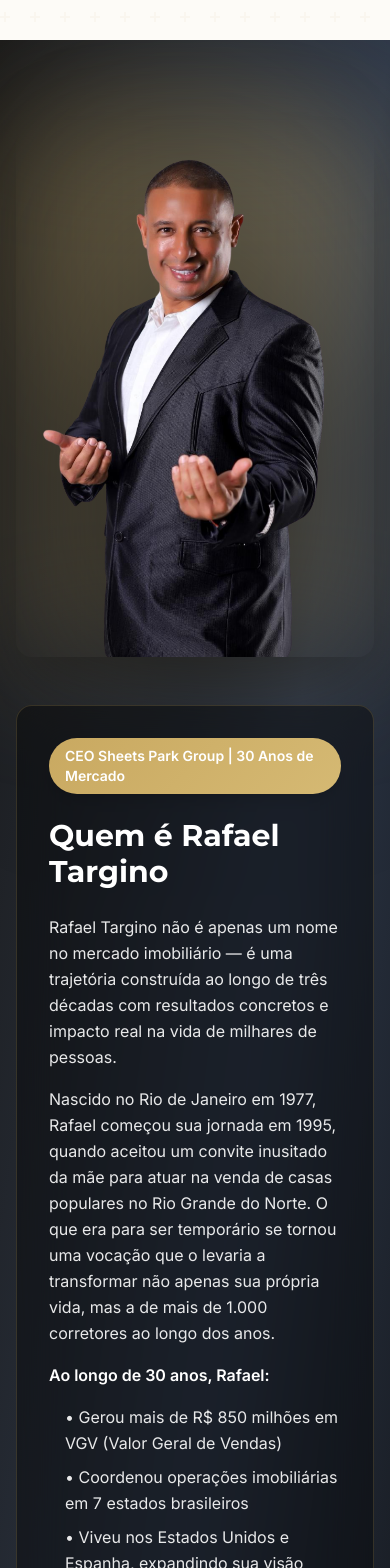
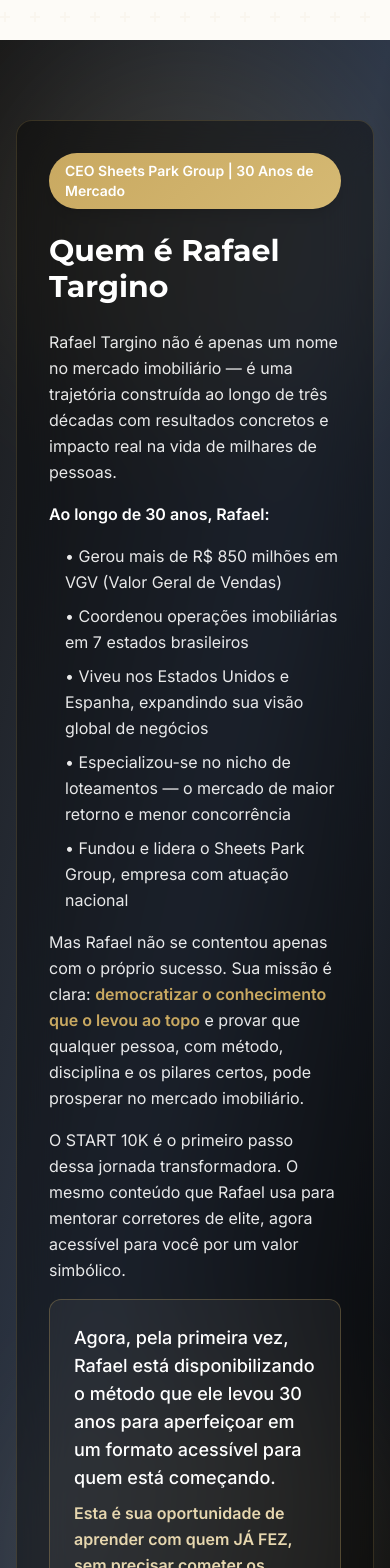
Before and after one commit to econnectmarketingdigital-cloud/isca-rafael, a React (Vite) app: page / in a window 390 px wide. Shown: the part 4940-6508 px from the top of the page. Built offline with nearby package versions, Linux system fonts and the light colour scheme.

Commit message:
Optimize About Author section for mobile

```diff
--- a/src/components/AboutAuthor.tsx
+++ b/src/components/AboutAuthor.tsx
@@ -24,7 +24,7 @@
                         initial={{ opacity: 0, x: -30 }}
                         whileInView={{ opacity: 1, x: 0 }}
                         viewport={{ once: true }}
-                        className="lg:col-span-2"
+                        className="lg:col-span-2 hidden lg:block"
                     >
                         <div className="relative">
                             {/* Rafael's Photo - Hands Presenting */}
@@ -62,7 +62,7 @@
                                 ao longo de três décadas com resultados concretos e impacto real na vida de milhares de pessoas.
                             </p>
 
-                            <p>
+                            <p className="hidden md:block">
                                 Nascido no Rio de Janeiro em 1977, Rafael começou sua jornada em 1995, quando aceitou um
                                 convite inusitado da mãe para atuar na venda de casas populares no Rio Grande do Norte.
                                 O que era para ser temporário se tornou uma vocação que o levaria a transformar não apenas
@@ -93,7 +93,7 @@
                                 usa para mentorar corretores de elite, agora acessível para você por um valor simbólico.
                             </p>
 
-                            <blockquote className="border-l-4 border-secondary pl-4 italic text-white/80 my-6">
+                            <blockquote className="border-l-4 border-secondary pl-4 italic text-white/80 my-6 hidden md:block">
                                 "Não basta ter experiência. É preciso sistematizar o conhecimento e passar adiante.
                                 Esse é meu legado." — Rafael Targino
                             </blockquote>
@@ -109,7 +109,7 @@
                         </div>
 
                         {/* Badges */}
-                        <div className="grid grid-cols-2 gap-4 mt-8">
+                        <div className="hidden md:grid grid-cols-2 gap-4 mt-8">
                             {badges.map((badge, index) => {
                                 const Icon = badge.icon;
                                 return (
```
